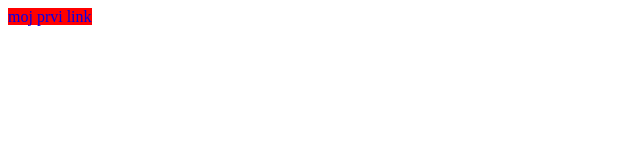
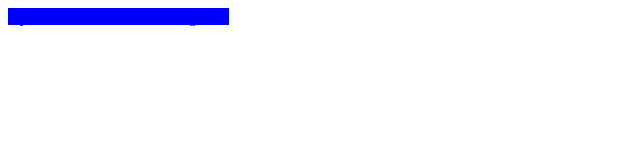
Before and after one commit to deankoroman/moj1web, a plain HTML site: page index.html in a window 1280 px wide. Shown: the whole page, without its empty margins (0-640 px from the left). Drawn offline with Linux system fonts and the light colour scheme.

Commit message:
Update index.html

```diff
--- a/index.html
+++ b/index.html
@@ -6,7 +6,20 @@
   </head>
   <body>
     <div>
-      <a href="http://aum.hr/" class="first">moj prvi link</a>
+      <div>
+        <a href="http://croatiaemb.net/en/a/detail/villa-agata-pula/">Apartmani</a>
+      </div>
+      <div>
+        <a href="http://croatiaemb.net/en/a/detail/villa-wind-rose">Kuće</a>
+      </div>
+      <div>
+        <a href="http://croatiaemb.net/en/a/detail/apartmani-vrsar">Hoteli</a>
+      </div>
+      <div>
+        <a href="http://accommodation-istria.com/ads/bungalows-rok/#bungalow-1">Bungalovi</a>
+      </div>
+      <div></div>
+      <div></div>
     </div>
     <div></div>
     <div></div>
```
